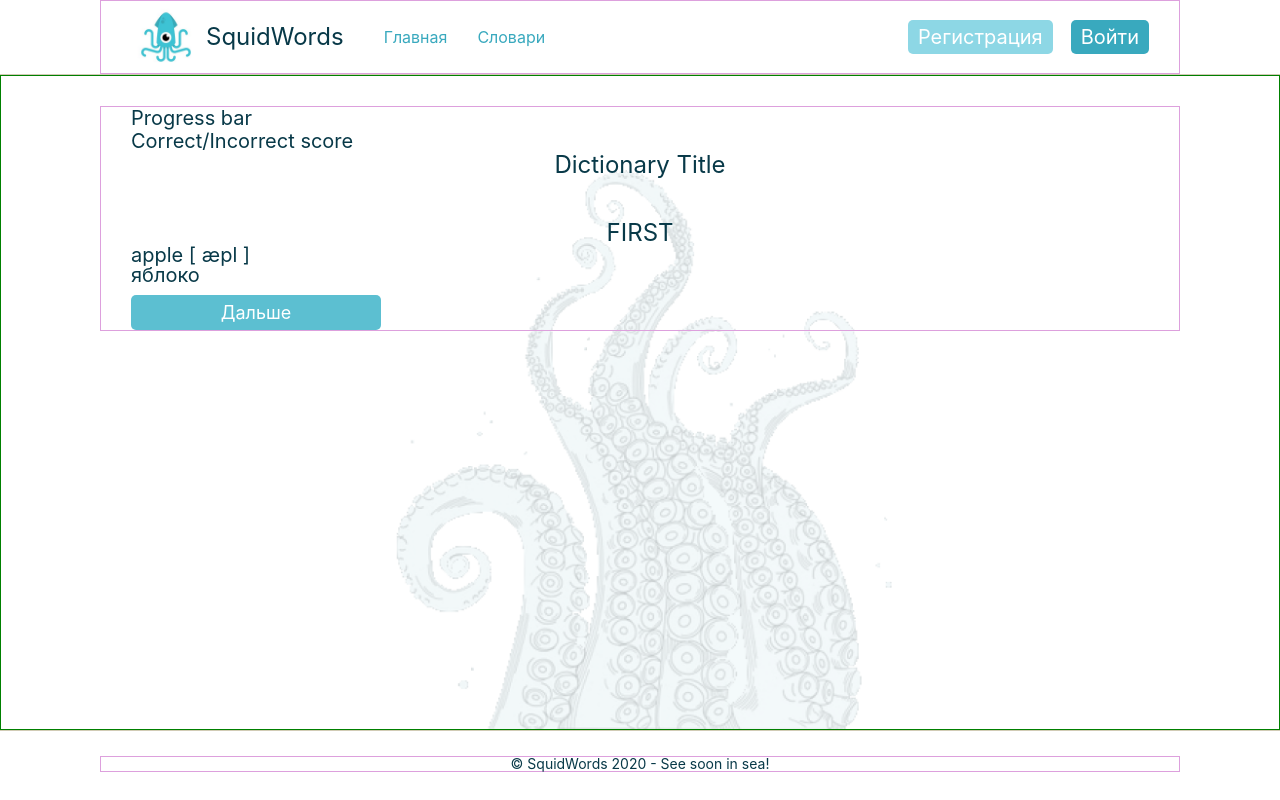
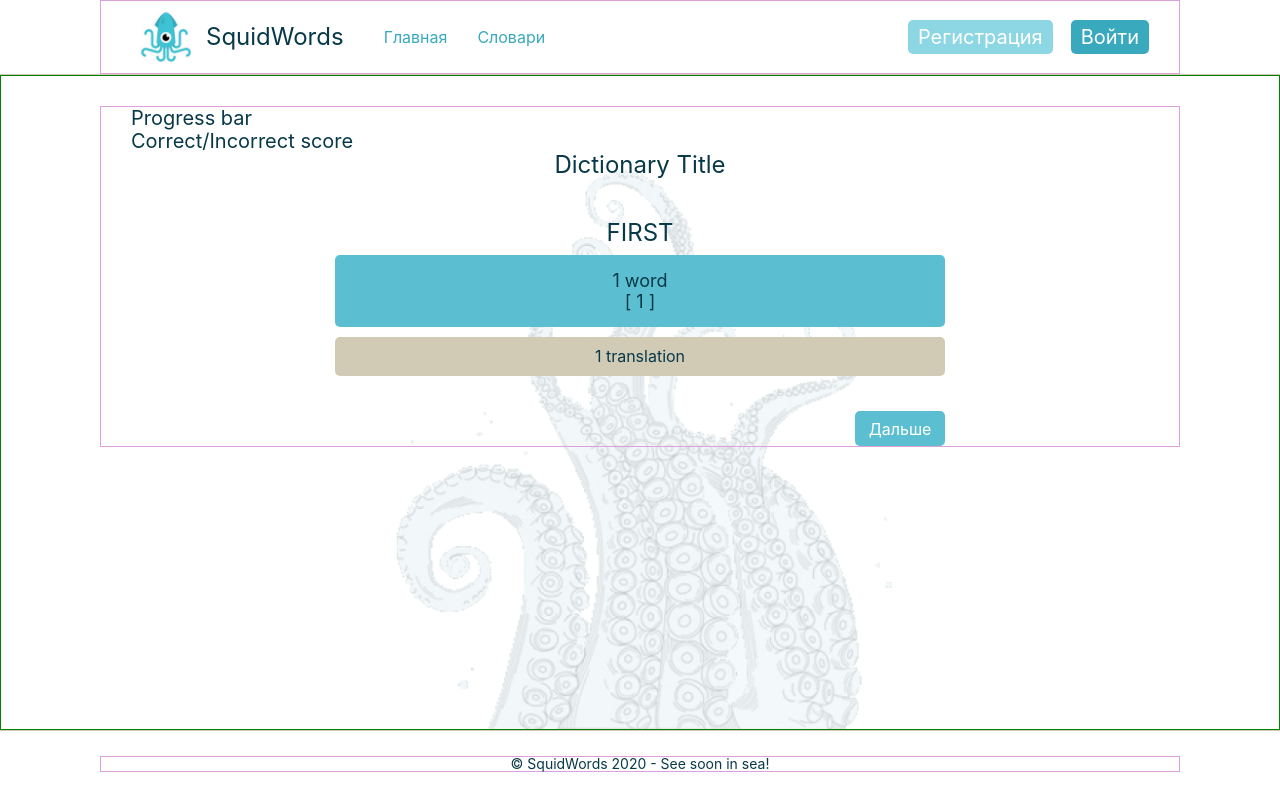
Before and after one commit to vitalia-kontanistova/SquidWords, a React (Create React App) app: page /lesson in a window 1280 px wide. Built offline with nearby package versions, Linux system fonts and the light colour scheme.

Commit message:
Added styles to lessons, small refactoring

```diff
--- a/src/components/lesson/LessonContainer.jsx
+++ b/src/components/lesson/LessonContainer.jsx
@@ -5,52 +5,44 @@ import { useState } from "react";
 const LessonContainer = (props) => {
   let wordsList = [
     {
-      wordId: 3355,
-      score: 0,
-      position: 1,
-      wordOrigin: "apple",
-      wordTranscription: "[ æpl ]",
-      wordTranslate: "яблоко",
-    },
-    {
-      wordId: 3356,
-      score: 0,
-      position: 27,
-      wordOrigin: "strawberry",
-      wordTranscription: "[ 'strɔ:bəri ]",
-      wordTranslate: "клубника",
-    },
-    {
-      wordId: 3358,
-      score: 0,
-      position: 25,
-      wordOrigin: "grape",
-      wordTranscription: "[ greip ]",
-      wordTranslate: "виноград",
-    },
-    {
       wordId: 1,
       score: 0,
       position: 25,
-      wordOrigin: "1",
+      wordOrigin: "1 word",
       wordTranscription: "[ 1 ]",
-      wordTranslate: "1",
+      wordTranslate: "1 translation",
     },
     {
       wordId: 2,
       score: 0,
       position: 25,
-      wordOrigin: "2",
+      wordOrigin: "2 word",
       wordTranscription: "[ 2 ]",
-      wordTranslate: "2",
+      wordTranslate: "2 translation",
     },
     {
       wordId: 3,
       score: 0,
       position: 25,
-      wordOrigin: "3",
+      wordOrigin: "3 word",
       wordTranscription: "[ 3 ]",
-      wordTranslate: "3",
+      wordTranslate: "3 translation",
+    },
+    {
+      wordId: 4,
+      score: 0,
+      position: 25,
+      wordOrigin: "4 word",
+      wordTranscription: "[ 4 ]",
+      wordTranslate: "4 translation",
+    },
+    {
+      wordId: 5,
+      score: 0,
+      position: 25,
+      wordOrigin: "5 word",
+      wordTranscription: "[ 5 ]",
+      wordTranslate: "5 translation",
     },
   ];
 
--- a/src/components/lesson/LessonStyled.styled.js
+++ b/src/components/lesson/LessonStyled.styled.js
@@ -1,5 +1,6 @@
 import styled from "styled-components";
 import { colors } from "../../global";
+import { Button } from "../styledComponents/StyledComponents.styled";
 
 /* border: 1px solid plum; */
 
@@ -18,3 +19,45 @@ export const BodyStyled = styled.div`
   flex-direction: column;
   justify-content: space-between;
 `;
+
+export const StyledLesson = styled.div`
+  width: 60%;
+  min-width: 340px;
+  margin: 0 auto;
+`;
+
+export const StyledMainBlock = styled.div`
+  display: flex;
+  flex-direction: column;
+  align-items: center;
+  padding: 15px;
+  margin: 10px 0;
+  font-size: 18px;
+  line-height: 21px;
+  border-radius: 5px;
+  background: ${colors.blue};
+`;
+
+export const StyledAdditionalBlock = styled.div`
+  display: flex;
+  justify-content: center;
+  padding: 10px;
+  margin: 5px 0;
+  font-size: 16px;
+  line-height: 19px;
+  border-radius: 5px;
+  background: ${colors.grey};
+`;
+
+export const StyledButtonBlock = styled.div`
+  display: flex;
+  justify-content: flex-end;
+`;
+
+export const StyledNextButton = styled(Button)`
+  width: fit-content;
+  font-size: 16px;
+  padding: 7px 14px;
+  margin: 0;
+  margin-top: 30px;
+`;
--- a/src/components/lesson/fifthLesson/FifthLesson.jsx
+++ b/src/components/lesson/fifthLesson/FifthLesson.jsx
@@ -1,16 +1,32 @@
-import { Button, Title } from "../../styledComponents/StyledComponents.styled";
+import { Title } from "../../styledComponents/StyledComponents.styled";
 import React from "react";
+import {
+  StyledAdditionalBlock,
+  StyledButtonBlock,
+  StyledLesson,
+  StyledMainBlock,
+  StyledNextButton,
+} from "../LessonStyled.styled";
 
 const FifthLesson = (props) => {
   return (
-    <div>
+    <>
       <Title>FIFTH</Title>
-      <div>
-        {props.words[0].wordOrigin} {props.words[0].wordTranscription}
-      </div>
-      <div>{props.words[0].wordTranslate}</div>
-      <Button onClick={props.lernNextWord}>Дальше</Button>
-    </div>
+      <StyledLesson>
+        <StyledMainBlock>
+          <div>{props.words[0].wordOrigin} </div>
+          <div>{props.words[0].wordTranscription}</div>
+        </StyledMainBlock>
+        <StyledAdditionalBlock>
+          {props.words[0].wordTranslate}
+        </StyledAdditionalBlock>
+        <StyledButtonBlock>
+          <StyledNextButton onClick={props.nextButtonClick}>
+            Дальше
+          </StyledNextButton>
+        </StyledButtonBlock>
+      </StyledLesson>
+    </>
   );
 };
 
--- a/src/components/lesson/fifthLesson/FifthLessonContainer.jsx
+++ b/src/components/lesson/fifthLesson/FifthLessonContainer.jsx
@@ -2,7 +2,11 @@ import { connect } from "react-redux";
 import FifthLesson from "./FifthLesson";
 
 const FifthLessonContainer = (props) => {
-  return <FifthLesson {...props} />;
+  let nextButtonClick = () => {
+    props.lernNextWord();
+  };
+
+  return <FifthLesson {...props} nextButtonClick={nextButtonClick} />;
 };
 
 const mapState = (state) => ({});
--- a/src/components/lesson/firstLesson/FirstLesson.jsx
+++ b/src/components/lesson/firstLesson/FirstLesson.jsx
@@ -1,16 +1,32 @@
 import React from "react";
-import { Button, Title } from "../../styledComponents/StyledComponents.styled";
+import { Title } from "../../styledComponents/StyledComponents.styled";
+import {
+  StyledLesson,
+  StyledMainBlock,
+  StyledAdditionalBlock,
+  StyledNextButton,
+  StyledButtonBlock,
+} from "../LessonStyled.styled";
 
 const FirstLesson = (props) => {
   return (
-    <div>
+    <>
       <Title>FIRST</Title>
-      <div>
-        {props.words[0].wordOrigin} {props.words[0].wordTranscription}
-      </div>
-      <div>{props.words[0].wordTranslate}</div>
-      <Button onClick={props.nextButtonClick}>Дальше</Button>
-    </div>
+      <StyledLesson>
+        <StyledMainBlock>
+          <div>{props.words[0].wordOrigin} </div>
+          <div>{props.words[0].wordTranscription}</div>
+        </StyledMainBlock>
+        <StyledAdditionalBlock>
+          {props.words[0].wordTranslate}
+        </StyledAdditionalBlock>
+        <StyledButtonBlock>
+          <StyledNextButton onClick={props.nextButtonClick}>
+            Дальше
+          </StyledNextButton>
+        </StyledButtonBlock>
+      </StyledLesson>
+    </>
   );
 };
 
--- a/src/components/lesson/firstLesson/FirstLessonContainer.jsx
+++ b/src/components/lesson/firstLesson/FirstLessonContainer.jsx
@@ -1,5 +1,4 @@
 import { useEffect } from "react";
-import { connect } from "react-redux";
 import FirstLesson from "./FirstLesson";
 
 const FirstLessonContainer = (props) => {
@@ -15,6 +14,4 @@ const FirstLessonContainer = (props) => {
   return <FirstLesson {...props} nextButtonClick={nextButtonClick} />;
 };
 
-const mapState = (state) => ({});
-
-export default connect(mapState, {})(FirstLessonContainer);
+export default FirstLessonContainer;
--- a/src/components/lesson/fourthLesson/FourthLesson.jsx
+++ b/src/components/lesson/fourthLesson/FourthLesson.jsx
@@ -1,16 +1,32 @@
 import React from "react";
 import { Button, Title } from "../../styledComponents/StyledComponents.styled";
+import {
+  StyledAdditionalBlock,
+  StyledButtonBlock,
+  StyledLesson,
+  StyledMainBlock,
+  StyledNextButton,
+} from "../LessonStyled.styled";
 
 const FourthLesson = (props) => {
   return (
-    <div>
+    <>
       <Title>FOURTH</Title>
-      <div>
-        {props.words[0].wordOrigin} {props.words[0].wordTranscription}
-      </div>
-      <div>{props.words[0].wordTranslate}</div>
-      <Button onClick={props.nextButtonClick}>Дальше</Button>
-    </div>
+      <StyledLesson>
+        <StyledMainBlock>
+          <div>{props.words[0].wordOrigin} </div>
+          <div>{props.words[0].wordTranscription}</div>
+        </StyledMainBlock>
+        <StyledAdditionalBlock>
+          {props.words[0].wordTranslate}
+        </StyledAdditionalBlock>
+        <StyledButtonBlock>
+          <StyledNextButton onClick={props.nextButtonClick}>
+            Дальше
+          </StyledNextButton>
+        </StyledButtonBlock>
+      </StyledLesson>
+    </>
   );
 };
 
--- a/src/components/lesson/secondLesson/SecondLesson.jsx
+++ b/src/components/lesson/secondLesson/SecondLesson.jsx
@@ -1,16 +1,34 @@
 import React from "react";
-import { Button, Title } from "../../styledComponents/StyledComponents.styled";
+import { Title } from "../../styledComponents/StyledComponents.styled";
+import {
+  StyledAdditionalBlock,
+  StyledButtonBlock,
+  StyledLesson,
+  StyledMainBlock,
+  StyledNextButton,
+} from "../LessonStyled.styled";
 
 const SecondLesson = (props) => {
+  let options = props.options.map((w) => (
+    <StyledAdditionalBlock>{w.wordTranslate}</StyledAdditionalBlock>
+  ));
+
   return (
-    <div>
+    <>
       <Title>SECOND</Title>
-      <div>
-        {props.words[0].wordOrigin} {props.words[0].wordTranscription}
-      </div>
-      <div>{props.words[0].wordTranslate}</div>
-      <Button onClick={props.nextButtonClick}>Дальше</Button>
-    </div>
+      <StyledLesson>
+        <StyledMainBlock>
+          <div>{props.words[0].wordOrigin} </div>
+          <div>{props.words[0].wordTranscription}</div>
+        </StyledMainBlock>
+        {options}
+        <StyledButtonBlock>
+          <StyledNextButton onClick={props.nextButtonClick}>
+            Дальше
+          </StyledNextButton>
+        </StyledButtonBlock>
+      </StyledLesson>
+    </>
   );
 };
 
--- a/src/components/lesson/secondLesson/SecondLessonContainer.jsx
+++ b/src/components/lesson/secondLesson/SecondLessonContainer.jsx
@@ -1,4 +1,4 @@
-import { useEffect } from "react";
+import { useEffect, useState } from "react";
 import { connect } from "react-redux";
 import SecondLesson from "./SecondLesson";
 
@@ -7,9 +7,31 @@ const SecondLessonContainer = (props) => {
     props.lernNextWord();
     props.startThirdLesson();
   };
+  let options = props.words.slice(0, 4);
 
+  let initialState = {};
+  let resetInitialState = () => {
+    options.forEach((w) => {
+      initialState[w.wordId] = "";
+    });
+  };
+  resetInitialState();
+  let [wordsStatus, setWordsStatus] = useState(initialState);
+  let choseAnswer = (wordId, answerId) => {
+    if (wordId == answerId) {
+      setWordsStatus((prevState) => (prevState[wordId] = "green"));
+    } else {
+      setWordsStatus((prevState) => (prevState[wordId] = "red"));
+    }
+  };
 
-  return <SecondLesson {...props} nextButtonClick={nextButtonClick} />;
+  return (
+    <SecondLesson
+      {...props}
+      nextButtonClick={nextButtonClick}
+      options={options}
+    />
+  );
 };
 
 const mapState = (state) => ({});
--- a/src/components/lesson/thirdLesson/ThirdLesson.jsx
+++ b/src/components/lesson/thirdLesson/ThirdLesson.jsx
@@ -1,16 +1,32 @@
 import React from "react";
-import { Button, Title } from "../../styledComponents/StyledComponents.styled";
+import { Title } from "../../styledComponents/StyledComponents.styled";
+import {
+  StyledAdditionalBlock,
+  StyledButtonBlock,
+  StyledLesson,
+  StyledMainBlock,
+  StyledNextButton,
+} from "../LessonStyled.styled";
 
 const ThirdLesson = (props) => {
   return (
-    <div>
+    <>
       <Title>THIRD</Title>
-      <div>
-        {props.words[0].wordOrigin} {props.words[0].wordTranscription}
-      </div>
-      <div>{props.words[0].wordTranslate}</div>
-      <Button onClick={props.nextButtonClick}>Дальше</Button>
-    </div>
+      <StyledLesson>
+        <StyledMainBlock>
+          <div>{props.words[0].wordOrigin} </div>
+          <div>{props.words[0].wordTranscription}</div>
+        </StyledMainBlock>
+        <StyledAdditionalBlock>
+          {props.words[0].wordTranslate}
+        </StyledAdditionalBlock>
+        <StyledButtonBlock>
+          <StyledNextButton onClick={props.nextButtonClick}>
+            Дальше
+          </StyledNextButton>
+        </StyledButtonBlock>
+      </StyledLesson>
+    </>
   );
 };
 
```
